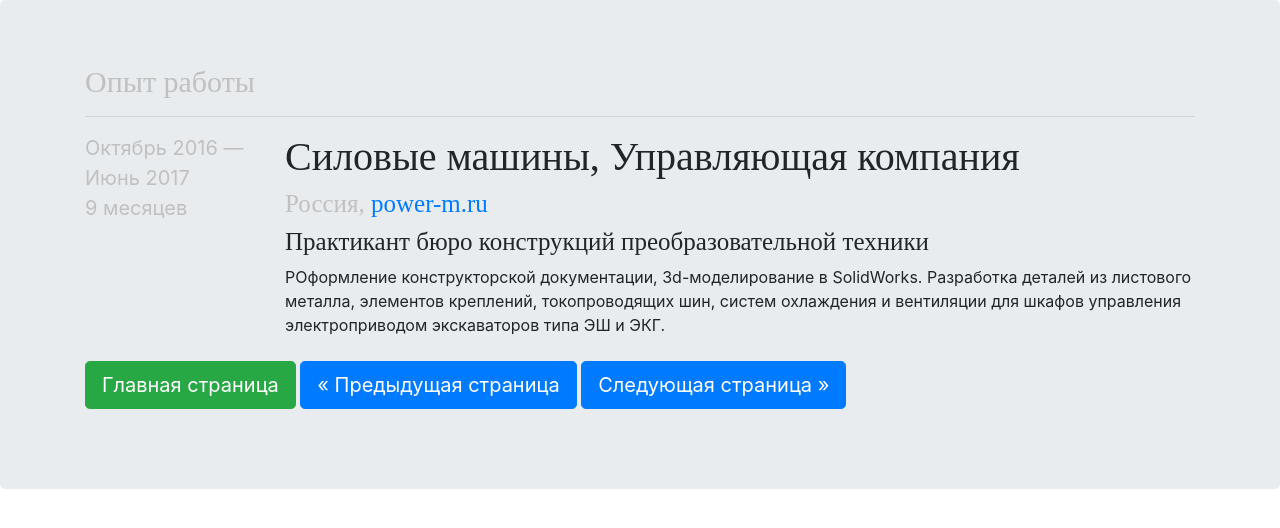
After one commit to xy3yx/my_summary, a Django app: template Summary/MySummary/templates/second_exp.html in a window 1280 px wide. The commit adds this page. Shown: the top 528 px of the page. Run offline with Django 3.2, Linux system fonts and the light colour scheme; the template is opened without the code that fills it, so the values that code supplies are empty; some libraries are stand-ins or nearby versions.

Commit message:
Created second experience page

```diff
--- a/Summary/MySummary/templates/homepage.html
+++ b/Summary/MySummary/templates/homepage.html
@@ -27,4 +27,8 @@ kravetsis@yandex.ru</h2>
 График работы: полный день
     <br>
 Желательное время в пути до работы: не имеет значения</h2>
+<p>
+        <a href="/" class="btn btn-success btn-lg">Главная страница</a>
+        <a href="/first_exp" class="btn btn-primary btn-lg">Опыт работы &raquo;</a>
+      </p>
 {% endblock %}
--- /dev/null
+++ b/Summary/MySummary/templates/second_exp.html
@@ -0,0 +1,25 @@
+{% extends "wrapper.html" %}
+{% load staticfiles %}
+{% block content %}
+        <h3>Опыт работы<hr></h3>
+
+<table border="0" cellpadding="0" cellspacing="0">
+<tr>
+<td valign="top" width="200"><p style="width: 175px; font-size: 20px; color:#C0C0C0">Октябрь 2016 — <br> Июнь 2017 <br> 9 месяцев</p></td>
+<td valign="top"><h1 style="font-size: 40px">Силовые машины, Управляющая компания</h1>
+    <h3 style="font-size: 25px">Россия, <a href="http://www.power-m.ru/" target="_blank">power-m.ru</a></h3>
+    <h2>Практикант бюро конструкций преобразовательной техники</h2>
+    <p>РОформление конструкторской документации, 3d-моделирование в SolidWorks. Разработка деталей из
+листового металла, элементов креплений, токопроводящих шин, систем охлаждения и вентиляции для
+шкафов управления электроприводом экскаваторов типа ЭШ и ЭКГ.</p>
+</td>
+</tr>
+</table>
+
+<h2></h2>
+      <p>
+        <a href="/" class="btn btn-success btn-lg">Главная страница</a>
+        <a href="/first_exp" class="btn btn-primary btn-lg">&laquo; Предыдущая страница</a>
+        <a href="/third_exp" class="btn btn-primary btn-lg">Следующая страница &raquo;</a>
+      </p>
+{% endblock %}
--- a/Summary/MySummary/templates/wrapper.html
+++ b/Summary/MySummary/templates/wrapper.html
@@ -13,11 +13,7 @@
     <div class="container">
         {% block content %}
         {% endblock %}
-      <p>
-        <a href="/" class="btn btn-success btn-lg">Главная страница</a>
-        <a href="/first_exp" class="btn btn-primary btn-lg">Опыт работы &raquo;</a>
-      </p>
-    </div>
+      </div>
   </div>
   </body>
 </html>
--- a/Summary/MySummary/urls.py
+++ b/Summary/MySummary/urls.py
@@ -3,5 +3,6 @@ from . import views
 
 urlpatterns = [
         url(r'^$', views.index, name='index'),
-        url(r'^first_exp/', views.experience, name='first_exp')
+        url(r'^first_exp/', views.experience, name='first_exp'),
+        url(r'^second_exp/', views.second_experience, name='second_exp')
 ]
--- a/Summary/MySummary/views.py
+++ b/Summary/MySummary/views.py
@@ -5,4 +5,8 @@ def index(request):
 
 def experience(request):
     return render(request, 'first_exp.html')
+
+def second_experience(request):
+    return render(request, 'second_exp.html')
+
 # Create your views here.
```
Also changed, not shown: Summary/MySummary/templates/first_exp.html (+4 -17 lines).
